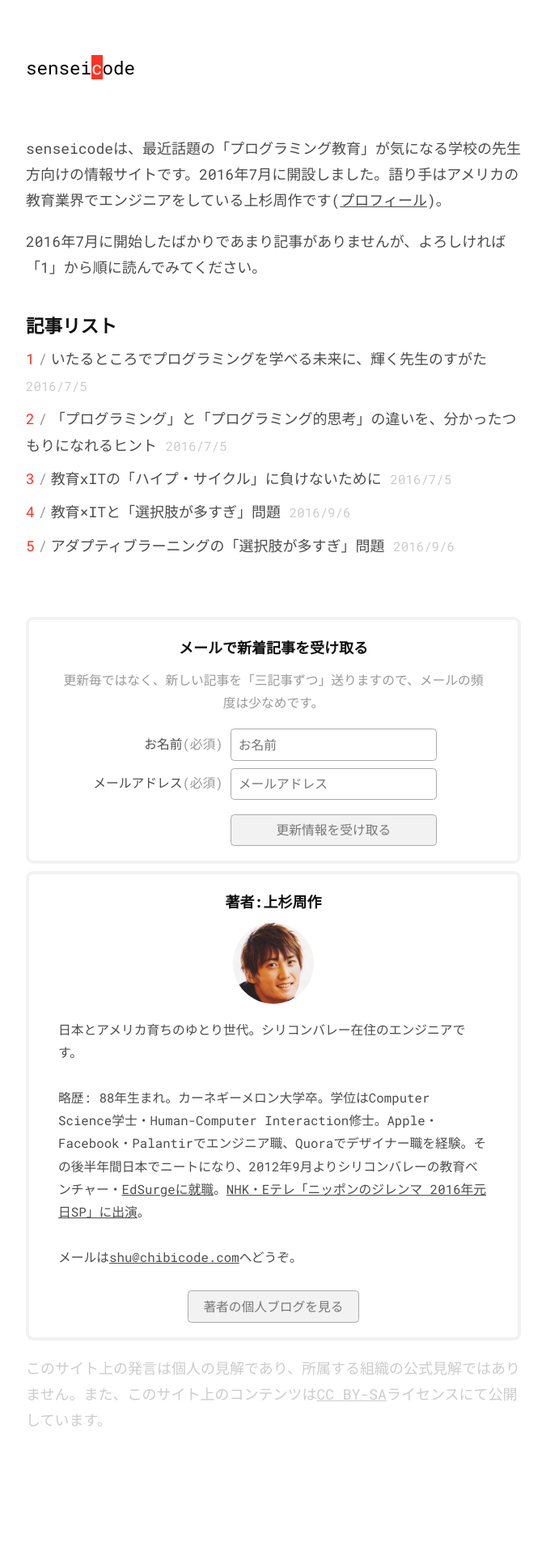
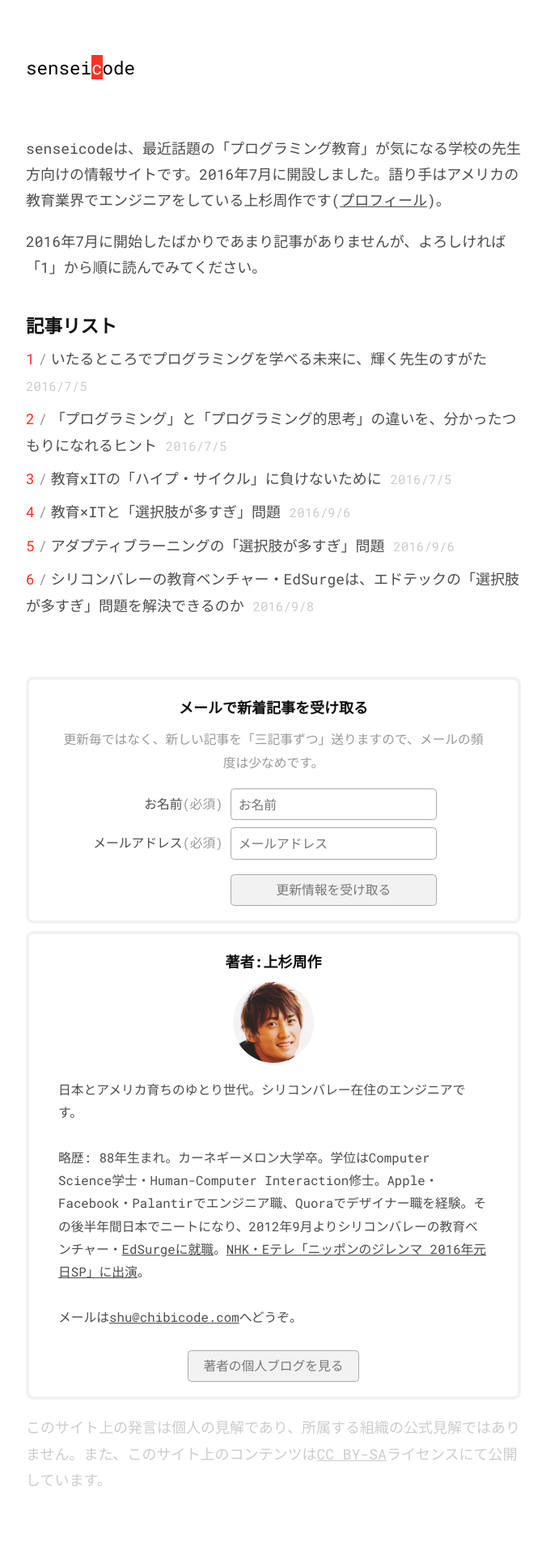
Before and after one commit to chibicode/senseicode, a Jekyll site: the page built from index.html, in a window 1280 px wide. Shown: the whole page at 81% size, without its empty margins (302-977 px from the left). Built offline with Jekyll 4.4.1, drawn with Linux system fonts in a browser that asks for light colours; comment, search, counter and statistics services are not loaded; before the commit the page ends 1843 px from its top, so only the background shows below that; some of the changed lines change nothing that is shown.

Commit message:
Start off article 6

```diff
--- a/_posts/2016-09-06-too-many-choices.md
+++ b/_posts/2016-09-06-too-many-choices.md
@@ -68,7 +68,7 @@
 
 <img src="/images/3/hype-cycle-us-edtech.png" class="" />
 
-ハイプ・サイクルが起きる原因の一つは、まさにここにあります。エドテックが流行ると教育向けアプリやサービスが大量に生まれますが、それは「選択肢が多すぎ」問題を引き起こします。すると、「(エドテックの)選択が難しいと感じ、無力感にさいなまれる」「選んだ選択肢に不安を持ってしまう」「上がった期待値に届かずがっかりする」「選択に失敗した場合、自分自身を責める」といった、選択肢が多いことの負の面が表面化します。
+ハイプ・サイクルが起きる原因の一つは、まさにここにあります。エドテックが流行ると教育向けアプリやサービスが大量に生まれますが、それは「選択肢が多すぎ」問題を引き起こします。「(エドテックの)選択が難しいと感じ、無力感にさいなまれる」「選んだ選択肢に不安を持ってしまう」「上がった期待値に届かずがっかりする」「選択に失敗した場合、自分自身を責める」といった、選択肢が多いことの負の面が表面化してしまうのです。
 
 そして教育においては、選択に失敗したときのコストが大きいため、これらの負の面が他の分野より目立ちます。ゆえに懐疑派が「やっぱり教育にテクノロジーは合わない」という結論にたどり着くのです。
 
--- a/_posts/2016-09-07-adaptive-learning.md
+++ b/_posts/2016-09-07-adaptive-learning.md
@@ -6,6 +6,8 @@
 prev_issues:
   - 3
   - 4
+next_issues:
+  - 6
 image: /images/5/alfonzo-2.png
 # tweet_id: 750120355235147776
 ---
@@ -14,7 +16,7 @@
 
 [前回の記事](/4-too-many-choices)では、アメリカの教育×IT(エドテック)業界における「選択肢が多すぎ」問題をとりあげました。
 
-> エドテックが流行ると教育向けアプリやサービスが大量に生まれますが、それは「選択肢が多すぎ」問題を引き起こします。すると、「(エドテックの)選択が難しいと感じ、無力感にさいなまれる」「選んだ選択肢に不安を持ってしまう」「上がった期待値に届かずがっかりする」「選択に失敗した場合、自分自身を責める」といった、選択肢が多いことの負の面が表面化します。
+> エドテックが流行ると教育向けアプリやサービスが大量に生まれますが、それは「選択肢が多すぎ」問題を引き起こします。「(エドテックの)選択が難しいと感じ、無力感にさいなまれる」「選んだ選択肢に不安を持ってしまう」「上がった期待値に届かずがっかりする」「選択に失敗した場合、自分自身を責める」といった、選択肢が多いことの負の面が表面化してしまうのです。
 >
 > そして教育においては、選択に失敗したときのコストが大きいため、これらの負の面が他の分野より目立ちます。ゆえに懐疑派が「やっぱり教育にテクノロジーは合わない」という結論にたどり着くのです。
 
@@ -109,7 +111,7 @@
 
 アメリカでは公教育の教育現場でエドテックが使われていますが、アダプティブラーニングでもこれだけ種類があると、教材を購入する学校側が「選択肢が多すぎ問題」に悩まされてしまいます。
 
-> エドテックが流行ると教育向けアプリやサービスが大量に生まれますが、それは「選択肢が多すぎ」問題を引き起こします。すると、「(エドテックの)選択が難しいと感じ、無力感にさいなまれる」「選んだ選択肢に不安を持ってしまう」「上がった期待値に届かずがっかりする」「選択に失敗した場合、自分自身を責める」といった、選択肢が多いことの負の面が表面化します。
+> エドテックが流行ると教育向けアプリやサービスが大量に生まれますが、それは「選択肢が多すぎ」問題を引き起こします。「(エドテックの)選択が難しいと感じ、無力感にさいなまれる」「選んだ選択肢に不安を持ってしまう」「上がった期待値に届かずがっかりする」「選択に失敗した場合、自分自身を責める」といった、選択肢が多いことの負の面が表面化してしまうのです。
 >
 > そして教育においては、選択に失敗したときのコストが大きいため、これらの負の面が他の分野より目立ちます。ゆえに懐疑派が「やっぱり教育にテクノロジーは合わない」という結論にたどり着くのです。
 
@@ -123,7 +125,7 @@
 
 第一に、良質な教育系メディアや研究機関が、「この教材はこういう教室・先生向けで、こういう点に長けていて、こういう点は苦手」ということを調べて提示しなければいけません。家電やレストランのレビュー、書評や映画の批評などに比べて、「向き不向き」の部分に多くの文字数を割くことが大事です。
 
-たとえば弊社・EdSurgeは、エドテックの研究もスポンサー企業と組んで行っています(貴重な収入源です)。もちろん、[スポンサー企業の意向が反映されないように](https://www.edsurge.com/research/special-reports/adaptive-learning/about)気を配っています。
+たとえば弊社・EdSurgeは、エドテック市場の研究をスポンサー企業と組んで行っています(貴重な収入源です)。もちろん、[スポンサー企業の意向が反映されないように](https://www.edsurge.com/research/special-reports/adaptive-learning/about)気を配っています。
 
 さて、[弊社のアダプティブラーニング教材の研究](https://www.edsurge.com/research/special-reports/adaptive-learning/)によると、アダプティブラーニング教材には三種類のタイプがあることが浮かび上がってきました。
 
--- /dev/null
+++ b/_posts/2016-09-08-edsurge-concierge.md
@@ -0,0 +1,64 @@
+---
+issue: 6
+title: シリコンバレーの教育ベンチャー・EdSurgeは、エドテックの「選択肢が多すぎ」問題を解決できるのか
+permalink: /6-edsurge-concierge
+date: 2016-09-08
+prev_issues:
+  - 3
+  - 4
+  - 5
+# image: /images/5/alfonzo-2.png
+# tweet_id: 750120355235147776
+---
+
+学校の先生方へ
+
+[前々回の記事](/4-too-many-choices)では、アメリカの教育×IT(エドテック)業界における「選択肢が多すぎ」問題をとりあげました。:
+
+> エドテックが流行ると教育向けアプリやサービスが大量に生まれますが、それは「選択肢が多すぎ」問題を引き起こします。「(エドテックの)選択が難しいと感じ、無力感にさいなまれる」「選んだ選択肢に不安を持ってしまう」「上がった期待値に届かずがっかりする」「選択に失敗した場合、自分自身を責める」といった、選択肢が多いことの負の面が表面化してしまうのです。
+>
+> そして教育においては、選択に失敗したときのコストが大きいため、これらの負の面が他の分野より目立ちます。ゆえに懐疑派が「やっぱり教育にテクノロジーは合わない」という結論にたどり着くのです。
+
+そして[前回の記事](/5-adaptive-learning)では、教育×ITにおける「選択肢多すぎ問題」を、アダプティブラーニング教材の多様さを題材に説明しました。
+
+> アメリカの教育現場で使われているアダプティブラーニングのアプリ・サービスは現在なんと24種類もあります(2016年2月)。
+>
+> (中略)アメリカでは公教育の教育現場でエドテックが使われていますが、アダプティブラーニングでもこれだけ種類があると、教材を購入する学校側が「選択肢が多すぎ問題」に悩まされてしまいます。
+
+前回の記事で記したように、「第三者によるエドテックアプリやサービスの比較」が充実すれば選択の痛みはいくらか和らぎますが、それでも根本的な解決にはなりません。では、どうすればよいのでしょうか？
+
+## シリコンバレーの教育ベンチャー・EdSurge
+
+ぼくが2012年秋から働いているシリコンバレーの教育ベンチャー・[EdSurge](http://edsurge.com/)社(読み方は「エドサージ」)は、このエドテックの「選択肢多すぎ」問題を「根本的に」解決すべく動いています。
+
+<figure>
+  <img src="/images/6/edsurgents.jpg" />
+  <figcaption>EdSurge社員(2016年春撮影)。数名欠席。左下の緑の服がぼく。</figcaption>
+</figure>
+
+EdSurgeは「エドテックのネットメディアベンチャー」としてアメリカの教育業界では広く知られています。メディア事業以外にも、エドテックの大規模なカンファレンスを開いたり、エドテックを掲載したり、前回の記事で取り上げたようなエドテックの市場調査も行っています。[投資家から約6億円の資金も調達しています](https://www.crunchbase.com/organization/edsurge)。
+
+<figure>
+  <img src="/images/6/edsurge-site.jpg" />
+  <figcaption><a href="https://www.edsurge.com">EdSurgeのサイト</a></figcaption>
+</figure>
+
+ニュース・イベント・求人・市場調査というと完全にメディア企業ですが、われわれは新規事業を通じてメディア企業からの脱皮を図り、ベンチャーとして大成したいと考えています。どんな企業に変身したいかは後述しますが、この新規事業はエドテックの「選択肢多すぎ」問題を解決しようとするものです。どんな事業か、なるべくわかりやすく説明します。
+
+## EdSurgeコンシェルジュ
+
+この事業の名は「EdSurgeコンシェルジュ」と言います。ひとことで説明すると、「エドテックを導入したい学校側と、エドテックを売りたい企業側の『お見合い』サービス」です。よくある婚活コンシェルジュサービスと似たようなものです。
+
+![](/images/6/concierge-yahoo.jpg)
+
+EdSurgeコンシェルジュのサイトは[こちらから見れます](https://www.edsurge.com/concierge/)。
+
+## EdSurgeコンシェルジュの利用の流れ
+
+
+
+
+
+
+
+ゼクシィ
```
Also changed, not shown: images/6/concierge-yahoo.jpg (added), images/6/edsurge-site.jpg (added), images/6/edsurgents.jpg (added).
